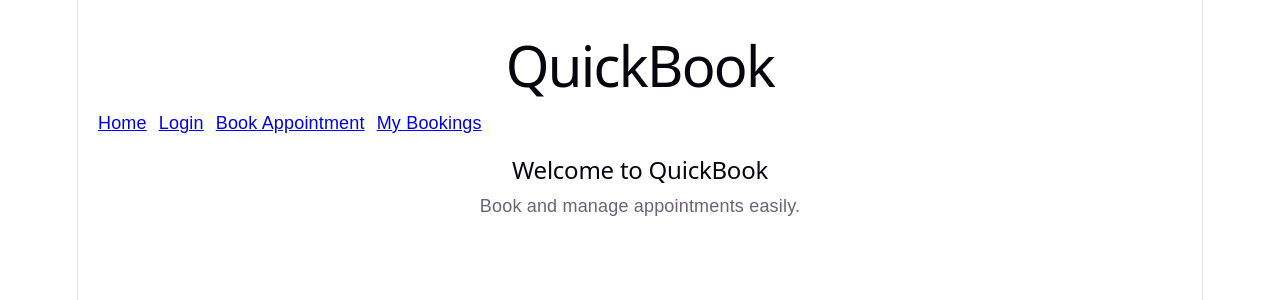
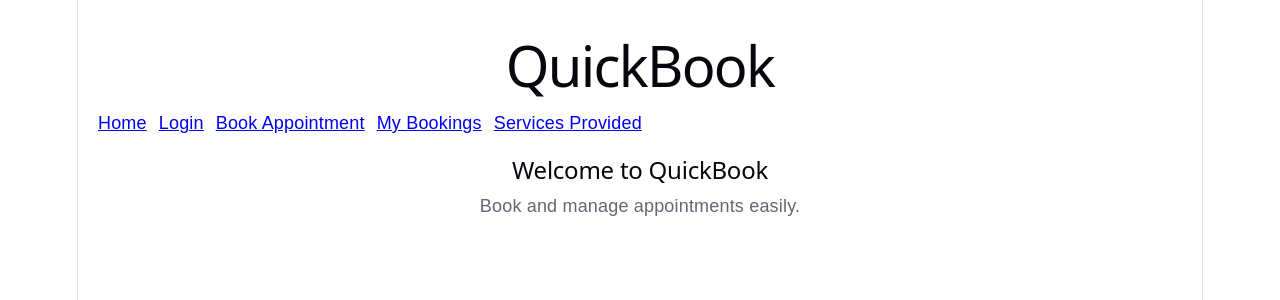
Before and after one commit to kubzie17/quickbook-testing, a React app in the folder frontend/: page / in a window 1280 px wide. Shown: the top 300 px of the page. Built offline with nearby package versions, Linux system fonts and the light colour scheme; the HTML template or start-up script is replaced by a standard one.

Commit message:
Update App.jsx

```diff
--- a/frontend/src/App.jsx
+++ b/frontend/src/App.jsx
@@ -3,6 +3,7 @@
 import Login from "./pages/Login";
 import BookAppointment from "./pages/BookAppointment";
 import MyBookings from "./pages/MyBookings";
+import Services from "./pages/Services";
 
 export default function App() {
   return (
@@ -14,6 +15,7 @@
         <Link to="/login">Login</Link>
         <Link to="/book">Book Appointment</Link>
         <Link to="/bookings">My Bookings</Link>
+        <Link to="/services">Services Provided</Link>
       </nav>
 
       <Routes>
@@ -21,6 +23,7 @@
         <Route path="/login" element={<Login />} />
         <Route path="/book" element={<BookAppointment />} />
         <Route path="/bookings" element={<MyBookings />} />
+        <Route path="/services" element={<Services />} />
       </Routes>
     </div>
   );
```
